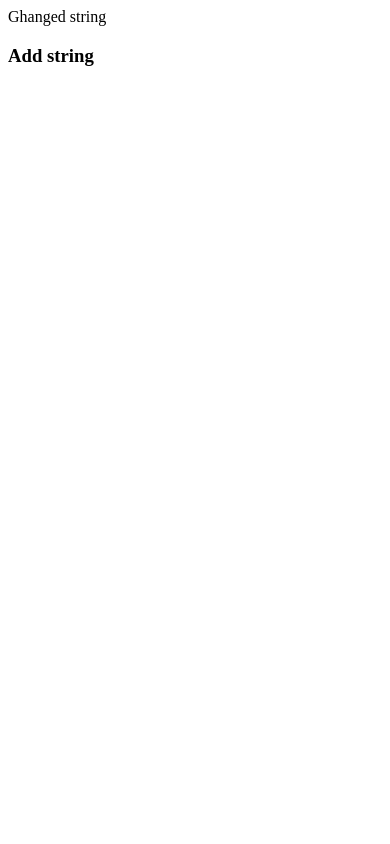
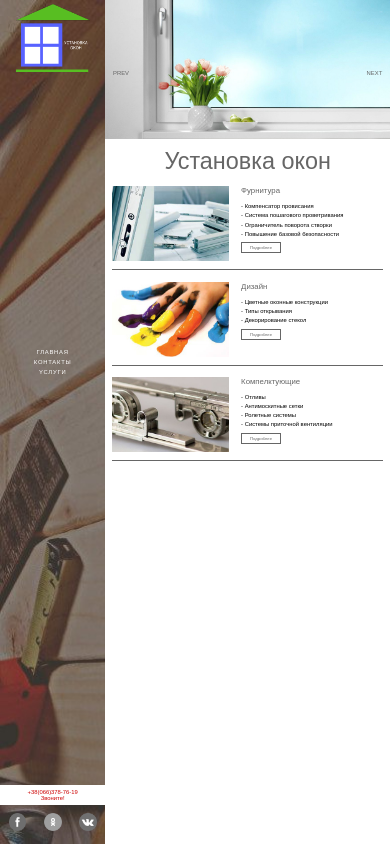
Before and after one commit to TrsarinskiyIvan/OknoForYou, a plain HTML site: page public_html/furnitura.html in a window 390 px wide. Drawn offline with nearby package versions, Linux system fonts and the light colour scheme.

Commit message:
FirstSnapshot

```diff
--- a/public_html/furnitura.html
+++ b/public_html/furnitura.html
@@ -1,12 +1,78 @@
 <!DOCTYPE html>
+
 <html>
     <head>
+        <title>Установка окон</title>
         <meta charset="UTF-8">
-        <title>Фурнитура</title>
         <meta name="viewport" content="width=device-width, initial-scale=1.0">
+        <link href="css/main.css" rel="stylesheet"/>
+        <script src="https://ajax.googleapis.com/ajax/libs/jquery/3.2.1/jquery.min.js"></script>
+        <script src="js/slide-bar.js"></script>
     </head>
     <body>
-        <div>Ghanged string</div>
-        <h3>Add string</h3>
+        <div class="wrapper">
+            <div class="side-bar">
+                <a class="logo" href="index.html"><img alt="" src="img/logo.png"/></a>
+                <div class="mobile-side-bar">
+                    <ul class="nav">
+                        <li><a href="#">главная</a></li>
+                        <li><a href="#">контакты</a></li>
+                        <li><a href="#">yслуги</a></li>
+                    </ul>
+                    <h3 class="tell">+38(066)378-76-19<br>Звоните!</h3>
+                    <ul class="social">
+                        <li><a href="#"><img src="img/fb.png" alt=""/></a></li>
+                        <li><a href="#"><img src="img/ok.png" alt=""/></a></li>
+                        <li><a href="#"><img src="img/vk.png" alt=""/></a></li>
+                    </ul>
+                </div>
+            </div>
+            <div class="content">
+                <div class="slide-bar">
+                    <img src="img/crsl0.jpg" alt=""/>
+                    <span class="next">next</span>
+                    <span class="prev">prev</span>
+                </div>
+                <h1>Установка окон</h1>
+                <div class="info">
+                    <img alt="" src="img/furnitura.jpg"/>
+                    <div class="description">
+                        <h3>Фурнитура</h3>
+                        <ul>
+                            <li>- Компенсатор провисания</li>
+                            <li>- Система пошагового проветривания</li>
+                            <li>- Ограничитель поворота створки</li>
+                            <li>- Повышение базовой безопасности</li>
+                        </ul>
+                        <a class="more" href="furnitura.html">Подробнее</a>
+                    </div>
+                </div>
+                <div class="info">
+                    <img alt="" src="img/design.jpg"/>
+                    <div class="description">
+                        <h3>Дизайн</h3>
+                        <ul>
+                            <li>- Цветные оконные конструкции</li>
+                            <li>- Типы открывания</li>
+                            <li>- Декорирование стекол</li>
+                        </ul>
+                        <a class="more" href="design.html">Подробнее</a>
+                    </div>
+                </div>
+                <div class="info">
+                    <img alt="" src="img/parts.jpg"/>
+                    <div class="description">
+                        <h3>Компелктующие</h3>
+                        <ul>
+                            <li>- Отливы</li>
+                            <li>- Антимоскитные сетки</li>
+                            <li>- Ролетные системы</li>
+                            <li>- Системы приточной вентиляции</li>
+                        </ul>
+                        <a class="more" href="parts.html">Подробнее</a>
+                    </div>
+                </div>
+            </div>
+        </div>
     </body>
 </html>
```
